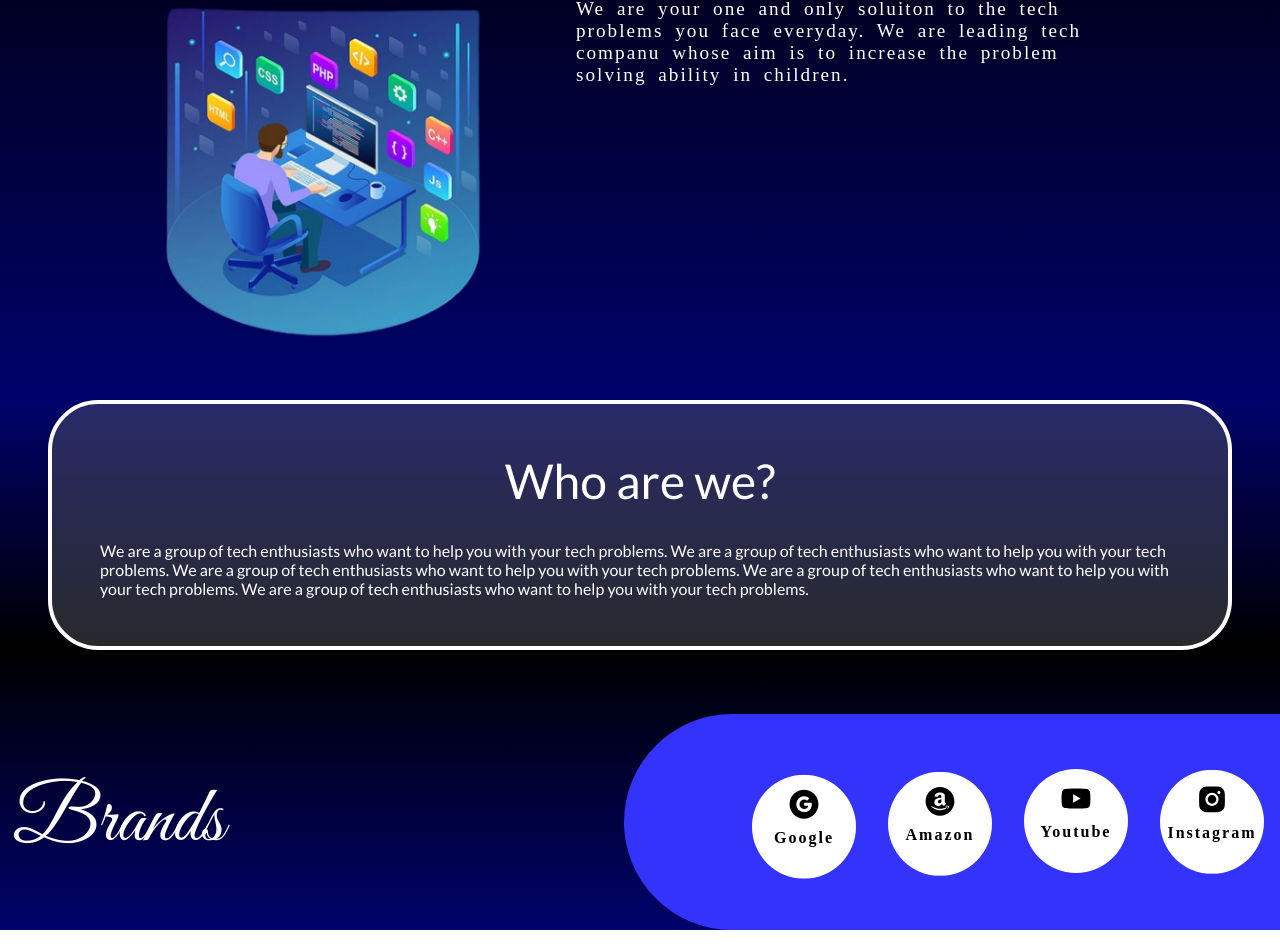
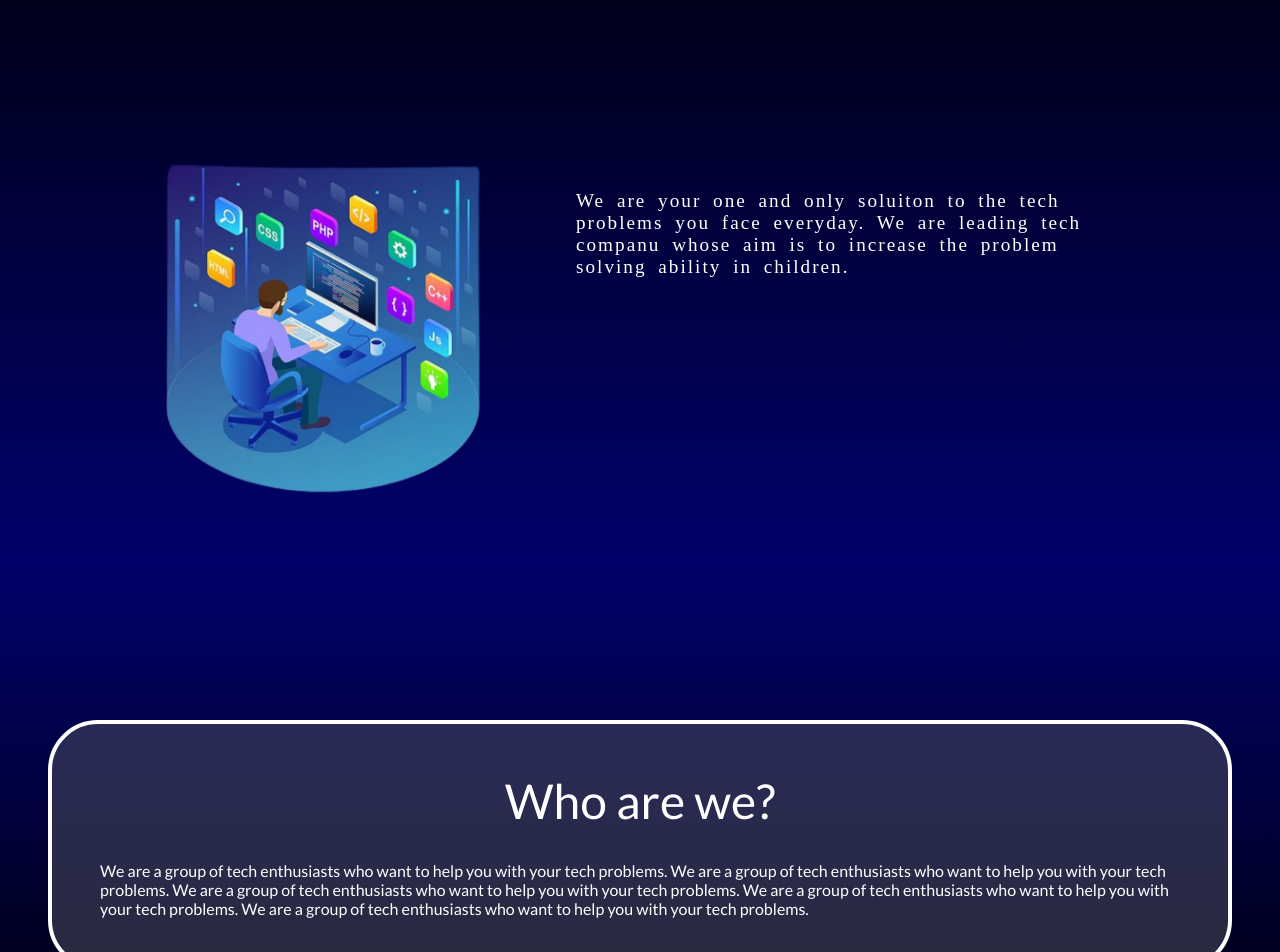
Before and after one commit to Disha152/Simple-website-react.js, a React (Create React App) app: page / in a window 1280 px wide. Shown: the part 189-1141 px from the top of the page. Built offline with nearby package versions, Linux system fonts and the light colour scheme.

Commit message:
all done

```diff
--- a/src/styles/home.scss
+++ b/src/styles/home.scss
@@ -31,6 +31,7 @@
       font: 400 1rem $text1;
       color: white;
       padding-right:2rem;
+      text-align: center;
 
     }
   }
@@ -46,6 +47,8 @@
 
   justify-content: center;
   align-items: center;
+  padding-top:10rem;
+
 
 
   >img{
@@ -75,7 +78,7 @@
       font: 100 1.2rem $text2;
       word-spacing: 5px;
       padding-inline:4rem;
-      padding-bottom:8rem;
+      padding-bottom:4rem;
     }
 }
 
@@ -90,6 +93,8 @@
   display:flex;
   align-items:center;
   justify-content: center;
+  padding-top:10rem;
+  padding-bottom:10rem;
 
 
 
@@ -132,7 +137,8 @@
   background: linear-gradient(to top, $second, $dark);
   display:flex;
   justify-content: flex-end;
-  padding-top:4rem;
+  padding-top:10rem;
+  padding-bottom:10rem;
   align-items: center;
 
   >h1{
```
